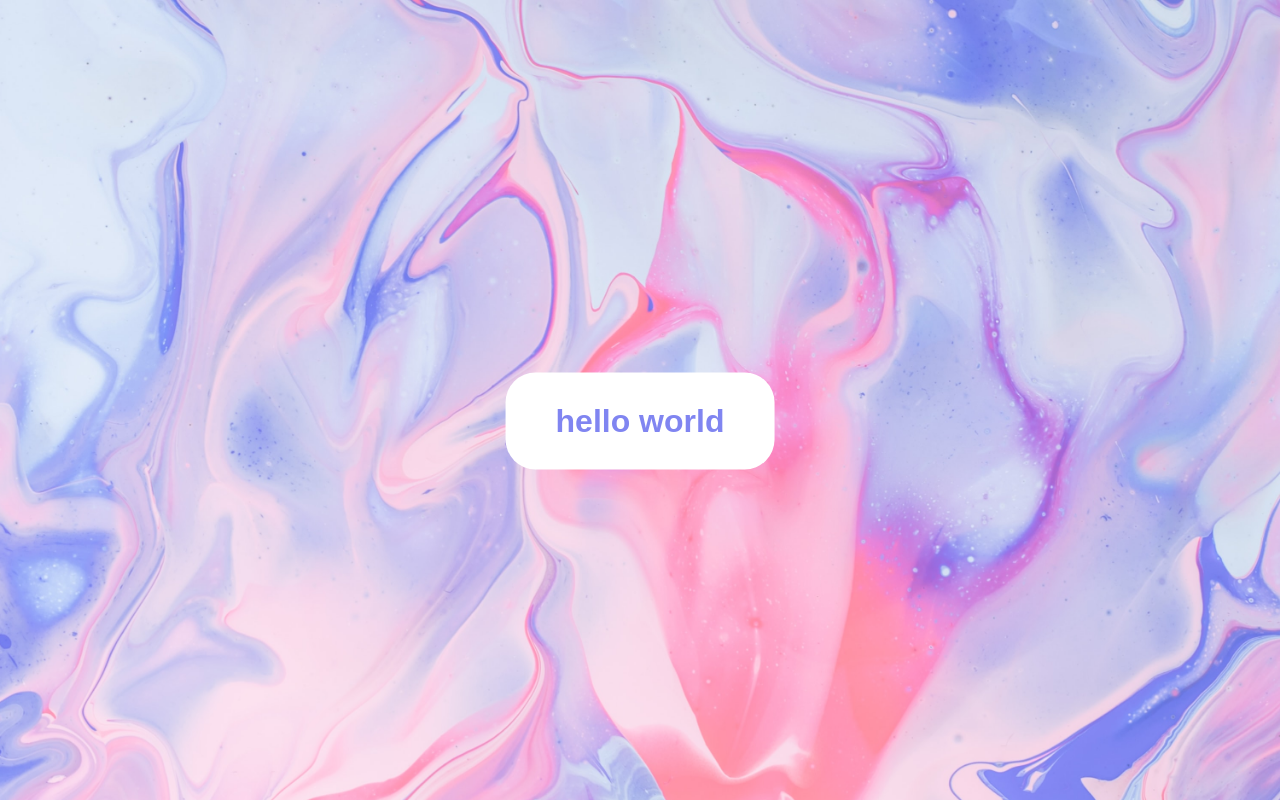
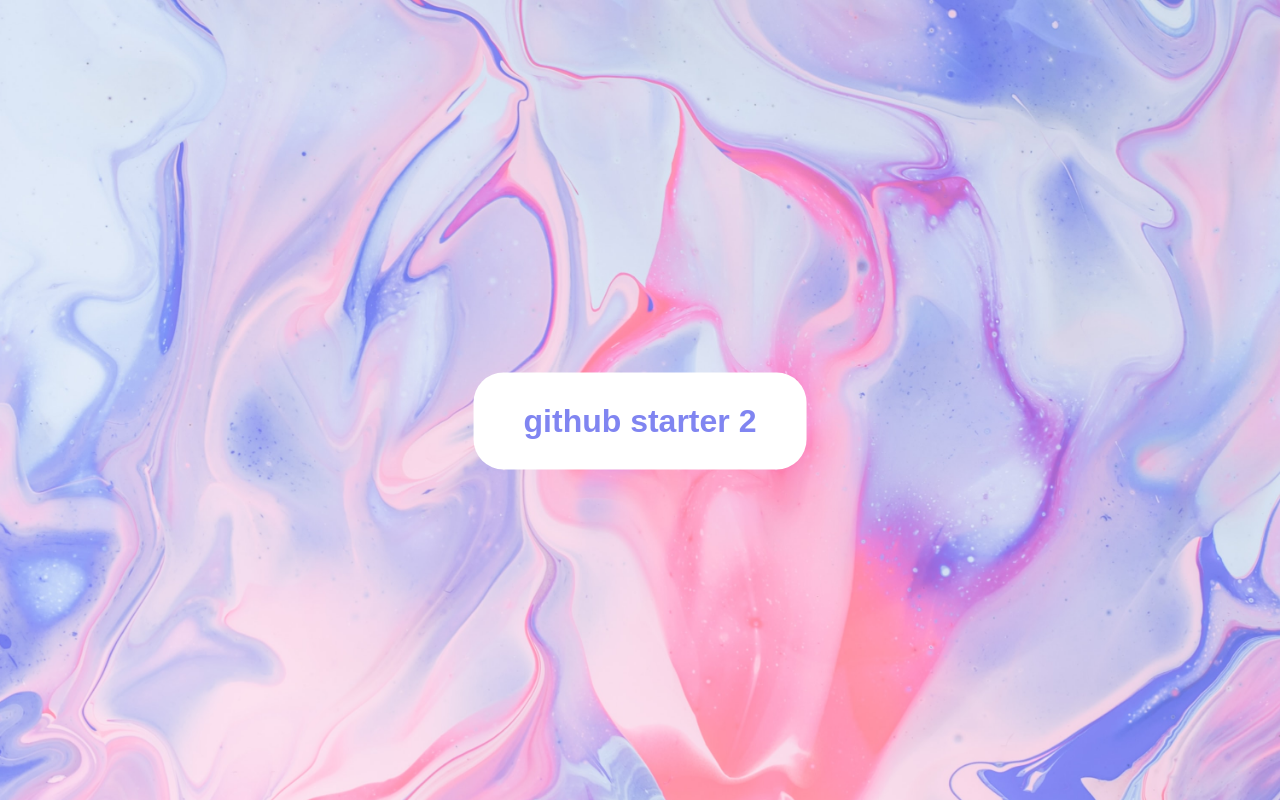
Before and after one commit to taleisagawinit/github-starter-1, a plain HTML site: page index.html in a window 1280 px wide. Drawn offline with Linux system fonts and the light colour scheme.

Commit message:
Updates index.html

```diff
--- a/index.html
+++ b/index.html
@@ -4,13 +4,13 @@
 <head>
     <meta charset="UTF-8">
     <meta name="viewport" content="width=device-width, initial-scale=1.0">
-    <title>My First Github Repo</title>
+    <title>My Second Github Repo</title>
     <link rel="stylesheet" href="./styles.css">
 </head>
 
 <body>
     <div class="container">
-        <h1 class="heading">Hello World</h1>
+        <h1 class="heading">Github Starter 2</h1>
     </div>
 </body>
 
```
